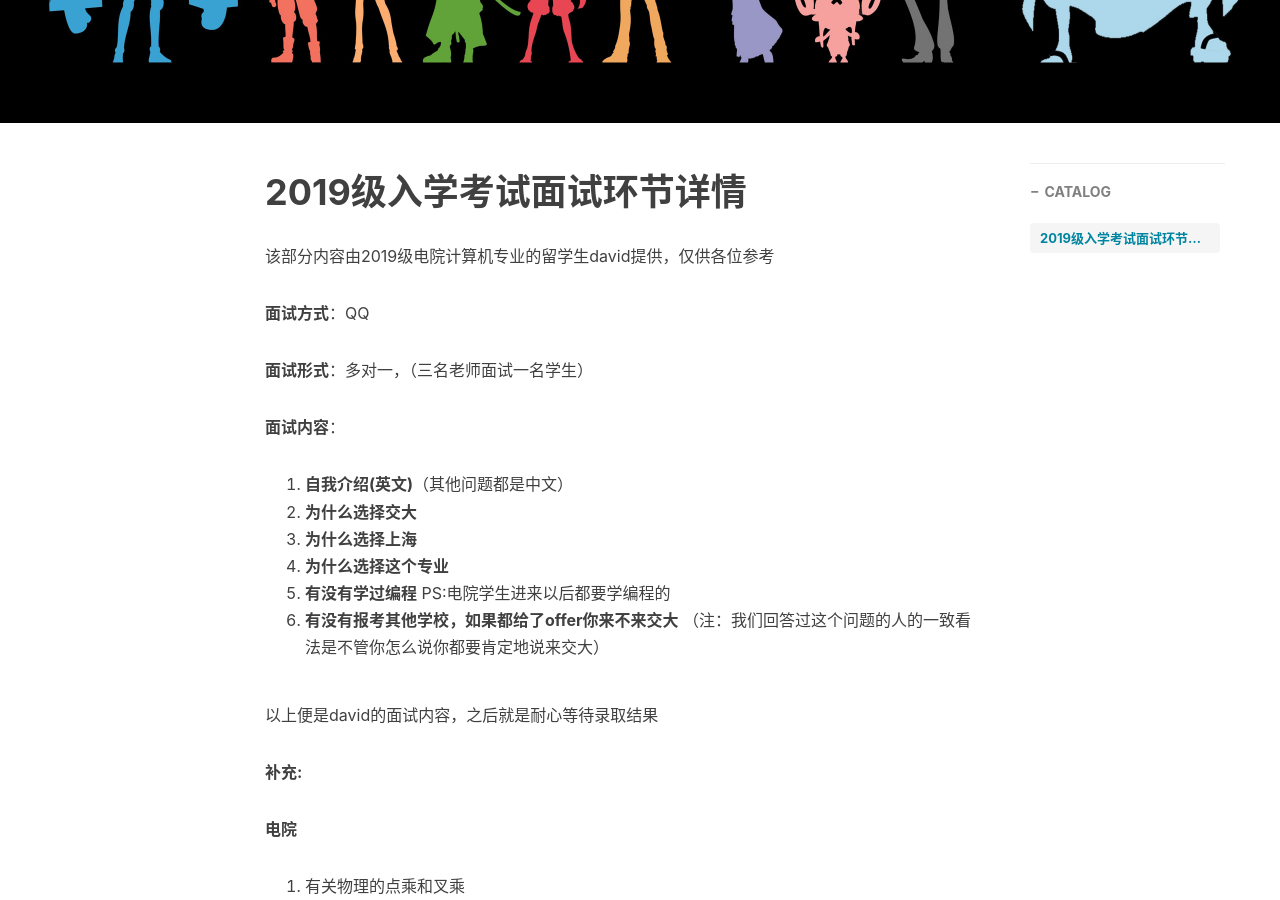
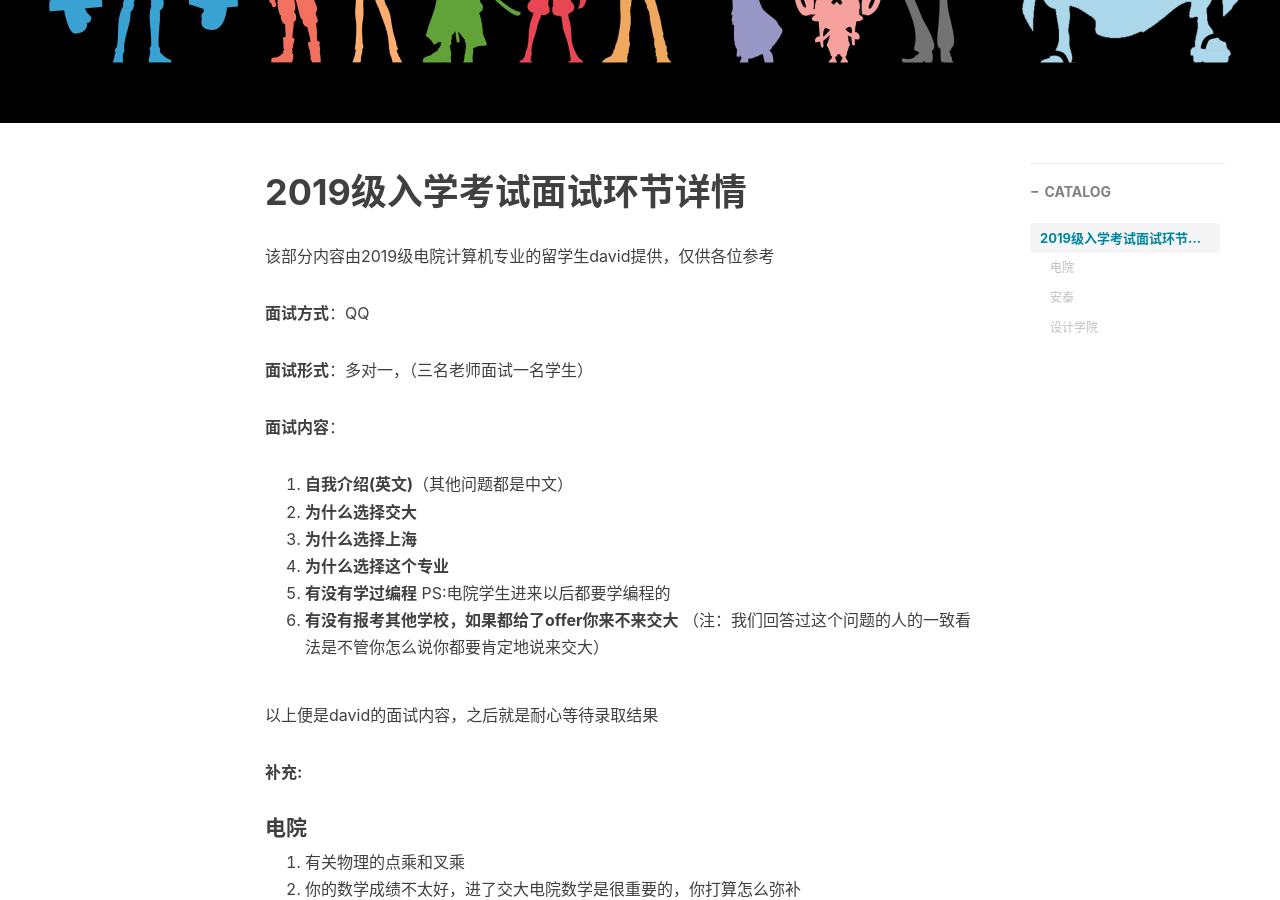
Before and after one commit to MiniSho/MiniSho.github.io, a Jekyll site: the page built from _posts/2020-05-12-19级入学考试.md, in a window 1280 px wide and 900 px high, scrolled down 394 px. Built offline with Jekyll 4.4.1, drawn with Linux system fonts in a browser that asks for light colours; nearby versions of some CDN libraries; comment, search, counter and statistics services are not loaded.

Commit message:
update 2019

```diff
--- a/_posts/2020-05-12-19级入学考试.md
+++ b/_posts/2020-05-12-19级入学考试.md
@@ -33,21 +33,21 @@
 
 **补充:**
 
-**电院**
+#### 电院
 1. 有关物理的点乘和叉乘
 2. 你的数学成绩不太好，进了交大电院数学是很重要的，你打算怎么弥补
 3. 你擅长什么科目     学姐答：化学 。  老师追问：元素周期表有多少个元素
 4. 你当过班干部吗？你在这个职务上做了什么事情
 5. 如果你提到AI是当下的热门，要知道生活中的AI有哪些，以及有哪些著名的AI公司。
 
-**安泰**
+#### 安泰
 1. **自我介绍**一般上是中文，个人建议是也准备一下英文的，我被问到的问题大概分成：
 1. **对专业的了解**，如：你认为宏观经济和微观经济有什么差别(可以上网查资料了解一下)，你认为学经济学在你日常生活有什么帮助
 2. **时事**，这个范围比较广，个人建议可以去了解**中美贸易战**，**一带一路**，**疫情对经济的影响**(当时就被问了这个)
 3. **教授会根据个人陈述里的东西问问题**，所以最好是在了解一次自己写了什么
 4. **个人问题**，比如说：**至今最令你挫折的事是什么，你如何去克服**
 
-**设计学院**
+#### 设计学院
 1. 有没有作品集
 2. 有什么喜欢的艺术家
 3. 学画画多久了
```
